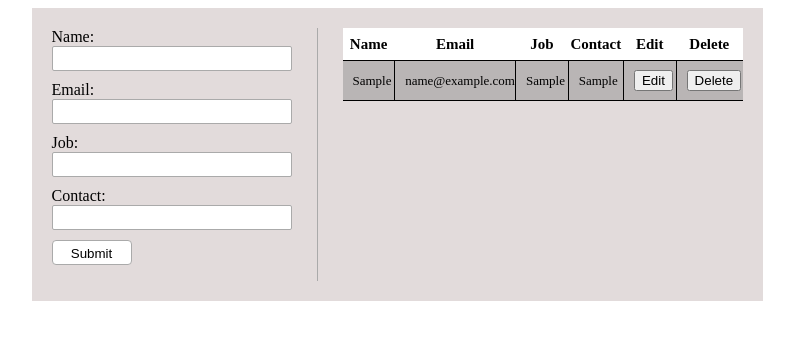
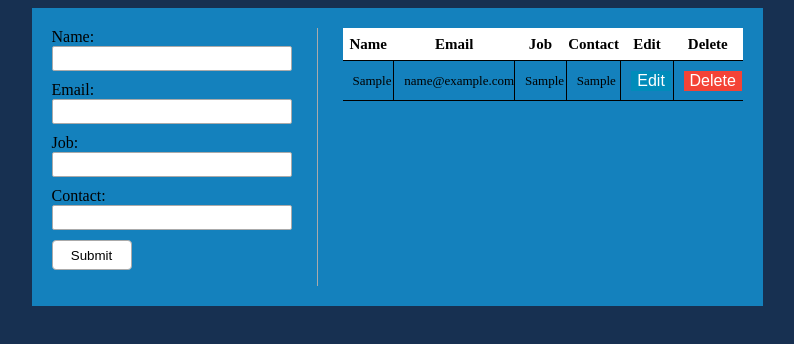
Before and after one commit to feekay/UBIT-2017-B-B13101070-MAIN, a plain HTML site: page Assignment-2/index.html in a window 1280 px wide. Both pictures are taken after typing "Sample", "name@example.com", "Sample", "Sample" into the empty fields and a click on the input "Submit". Shown: the whole page, without its empty margins (243-1037 px from the left). Drawn offline with Linux system fonts and the light colour scheme.

Commit message:
Assignment 2- Style fixes

```diff
--- a/Assignment-2/style.css
+++ b/Assignment-2/style.css
@@ -1,7 +1,10 @@
+body{
+    background-color:rgb(23, 48, 81);
+}
 #wrapper {
         display: table;
         margin: 0 auto;
-        background: #e2dbdb;
+        background: #1481bd;
         padding: 20px;
     }
 
@@ -28,6 +31,7 @@
         border-radius: 4px;
         cursor: pointer;
         padding: 0;
+        height: 30px;
     }
 
     .row {
@@ -75,13 +79,7 @@
         border-right: 0;
     }
 
-    tr:nth-child(2n+1) {
-        background: #b9b5b5;
-    }
 
-    tr:nth-child(2n) {
-        background: #ffffff;
-    }
 
     tbody:first-child tr {
         background: #fff;
@@ -91,3 +89,24 @@
         background: #fff;
         line-height: 30px;
     }
+
+    button{
+        background-color: #4CAF50; /* Green */
+        border: none;
+        color: white;
+        text-align: center;
+        text-decoration: none;
+        display: inline-block;
+        font-size: 16px;
+        height:auto;
+        width:auto;
+    }
+    button:hover {
+        box-shadow: 0 12px 16px 0 rgba(0,0,0,0.24), 0 17px 50px 0 rgba(0,0,0,0.19);
+    }
+    .edit{
+        background-color: #008CBA;
+    }
+    .delete{
+        background-color: #f44336;
+    }
```
Also changed, not shown: 1 other file.
